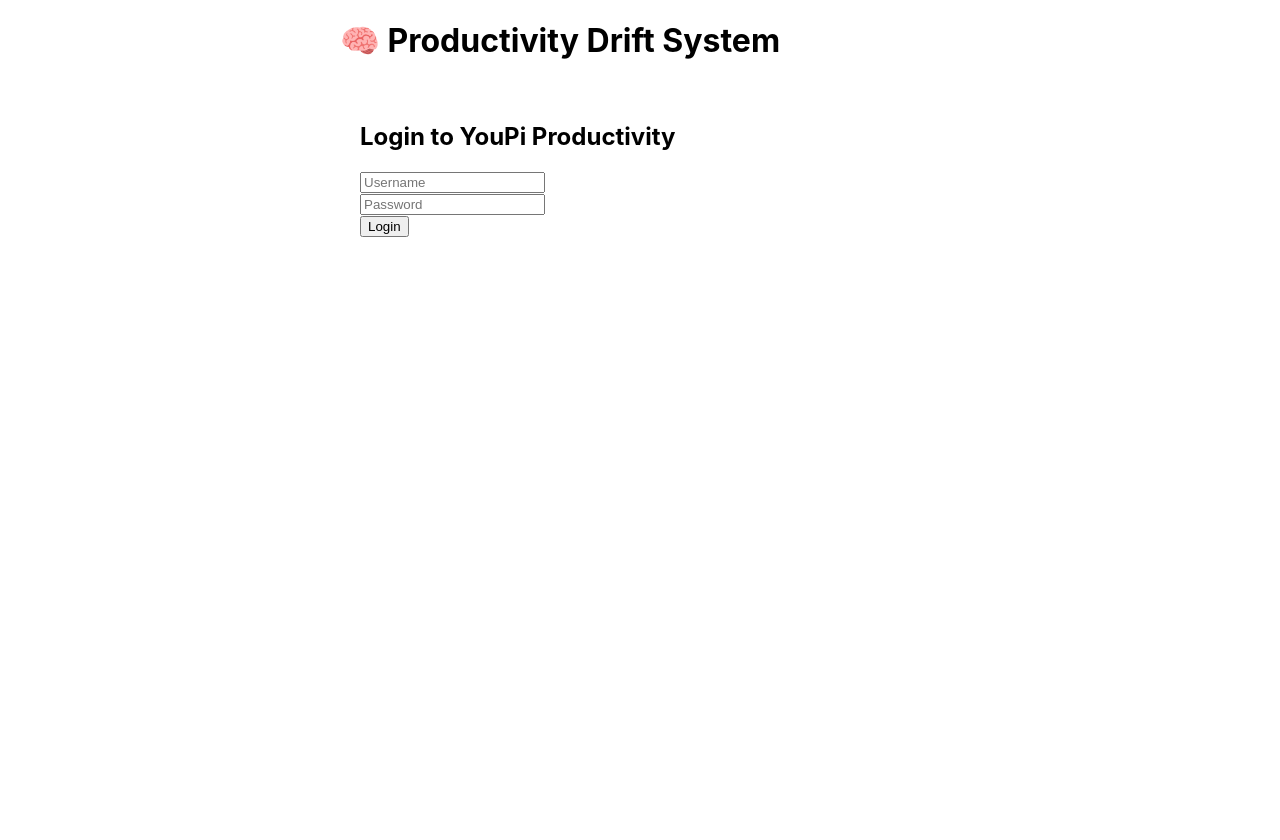
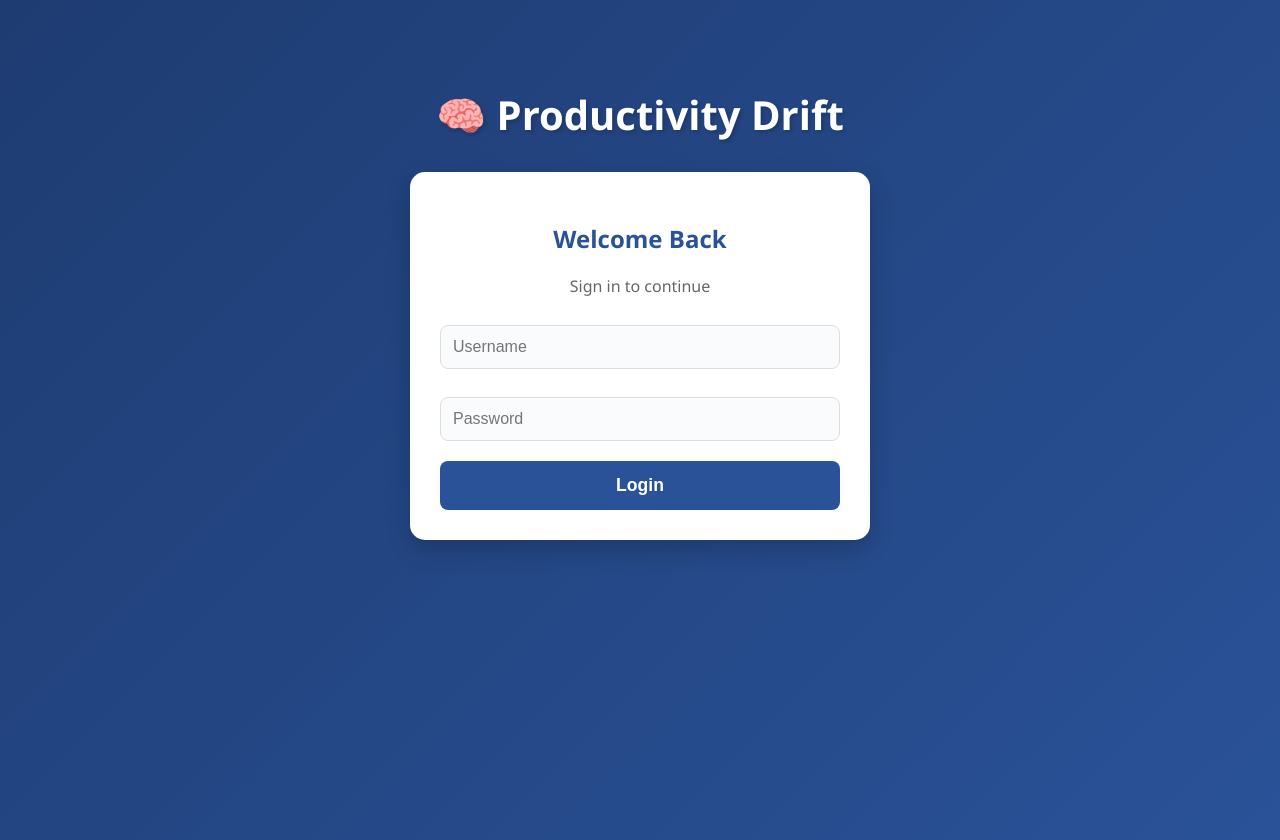
Before and after one commit to nawab-noddy/Productivity-Analytics-Burnout-Detection-Platform, a React (Create React App) app in the folder frontend/: page / in a window 1280 px wide. Before the commit the page ends 800 px from the top, so only its background shows below. Built offline with nearby package versions, Linux system fonts and the light colour scheme.

Commit message:
Start working on UI/UX

```diff
--- a/frontend/src/App.css
+++ b/frontend/src/App.css
@@ -1,38 +1,126 @@
-.App {
-  text-align: center;
+/* 1. Global Background */
+body {
+  background: linear-gradient(135deg, #1e3c72 0%, #2a5298 100%);
+  color: #333;
+  font-family: 'Segoe UI', Tahoma, Geneva, Verdana, sans-serif;
+  margin: 0;
+  min-height: 100vh;
 }
 
-.App-logo {
-  height: 40vmin;
-  pointer-events: none;
+/* 2. Main Container */
+.app-container {
+  max-width: 800px;
+  margin: 40px auto;
+  padding: 20px;
 }
 
-@media (prefers-reduced-motion: no-preference) {
-  .App-logo {
-    animation: App-logo-spin infinite 20s linear;
-  }
+.header {
+  text-align: center;
+  color: white;
+  margin-bottom: 30px;
+  font-size: 2.5rem;
+  text-shadow: 2px 2px 4px rgba(0,0,0,0.2);
 }
 
-.App-header {
-  background-color: #282c34;
-  min-height: 100vh;
-  display: flex;
-  flex-direction: column;
-  align-items: center;
-  justify-content: center;
-  font-size: calc(10px + 2vmin);
-  color: white;
+/* 3. Floating Cards */
+.card {
+  background: white;
+  border-radius: 15px;
+  padding: 30px;
+  box-shadow: 0 10px 25px rgba(0,0,0,0.2);
+  margin-bottom: 25px;
+  transition: transform 0.2s ease-in-out;
 }
 
-.App-link {
-  color: #61dafb;
+.card:hover {
+  transform: translateY(-2px);
 }
 
-@keyframes App-logo-spin {
-  from {
-    transform: rotate(0deg);
-  }
-  to {
-    transform: rotate(360deg);
-  }
+/* 4. Form Inputs */
+input, textarea {
+  width: 100%;
+  padding: 12px;
+  margin: 8px 0 20px;
+  border: 1px solid #ddd;
+  border-radius: 8px;
+  box-sizing: border-box;
+  font-size: 1rem;
+  background-color: #f9fbfd;
 }
+
+input:focus, textarea:focus {
+  outline: none;
+  border-color: #2a5298;
+  box-shadow: 0 0 0 3px rgba(42, 82, 152, 0.1);
+}
+
+/* 5. Buttons */
+button {
+  background-color: #2a5298;
+  color: white;
+  border: none;
+  padding: 14px 20px;
+  border-radius: 8px;
+  cursor: pointer;
+  font-size: 1.1rem;
+  font-weight: bold;
+  width: 100%;
+  transition: background 0.3s ease;
+}
+
+button:hover {
+  background-color: #1e3c72;
+}
+
+.btn-danger {
+  background-color: #dc3545;
+  width: auto;
+  padding: 8px 15px;
+  float: right;
+  font-size: 0.9rem;
+}
+
+.btn-danger:hover {
+  background-color: #c82333;
+}
+
+/* 6. Analytics Dashboard Specifics */
+.stats-grid {
+  display: grid;
+  grid-template-columns: repeat(3, 1fr);
+  gap: 15px;
+  margin-bottom: 25px;
+}
+
+.stat-box {
+  background: #f4f7f6;
+  padding: 15px;
+  border-radius: 10px;
+  text-align: center;
+  border-bottom: 4px solid #2a5298;
+}
+
+.stat-value {
+  font-size: 1.8rem;
+  font-weight: bold;
+  color: #2a5298;
+  margin: 10px 0 0;
+}
+
+.alert-box {
+  padding: 20px;
+  border-radius: 10px;
+  margin-bottom: 15px;
+}
+
+.alert-warning {
+  background-color: #fff3cd;
+  color: #856404;
+  border-left: 6px solid #ffc107;
+}
+
+.alert-info {
+  background-color: #e0f3ff;
+  color: #0056b3;
+  border-left: 6px solid #007bff;
+}
--- a/frontend/src/App.js
+++ b/frontend/src/App.js
@@ -2,20 +2,29 @@ import Login from './components/Login';
 import ProductivityLogger from './components/ProductivityLogger';
 import Analytics from './components/Analytics';
 import { useState } from 'react';
+import './App.css'; // MUST IMPORT THE CSS
 
 function App() {
   const [isLoggedIn, setIsLoggedIn] = useState(!!localStorage.getItem('token'));
 
+  const handleLogout = () => {
+    localStorage.removeItem('token');
+    setIsLoggedIn(false);
+  };
+
   return (
-    <div className="App" style={{ maxWidth: '600px', margin: '0 auto' }}>
-      <h1>🧠 Productivity Drift System</h1>
+    <div className="app-container">
+      {isLoggedIn && (
+        <button className="btn-danger" onClick={handleLogout}>Logout</button>
+      )}
+      <h1 className="header">🧠 Productivity Drift</h1>
+
       {!isLoggedIn ? (
         <Login onLogin={() => setIsLoggedIn(true)} />
       ) : (
         <>
-          <button onClick={() => { localStorage.removeItem('token'); setIsLoggedIn(false); }}>Logout</button>
+          <Analytics />
           <ProductivityLogger />
-          <Analytics />
         </>
       )}
     </div>
--- a/frontend/src/components/Analytics.js
+++ b/frontend/src/components/Analytics.js
@@ -4,6 +4,7 @@ import API from '../api/axiosConfig';
 const Analytics = () => {
     const [data, setData] = useState(null);
 
+    useEffect(() => {
         const fetchAnalytics = async () => {
             try {
                 const response = await API.get('/analytics/weekly');
@@ -12,33 +13,49 @@ const Analytics = () => {
                 console.error("Failed to fetch analytics", err);
             }
         };
-
-    useEffect(() => {
         fetchAnalytics();
     }, []);
 
-    if (!data) return <p>Loading insights...</p>;
+    if (!data) return <div className="card"><h3 style={{textAlign: 'center'}}>Loading Insights...</h3></div>;
 
     return (
-        <div style={{ backgroundColor: '#f9f9f9', padding: '20px', borderRadius: '8px' }}>
-            <h3>Your Performance Insights</h3>
-            <ul>
-                <li>Average Work: {data.averageWorkHours}h</li>
-                <li>Average Sleep: {data.averageSleepHours}h</li>
-                <li>Stress Level: {data.averageStress}/5</li>
-            </ul>
+        <div className="card">
+            <h2 style={{ marginTop: 0, color: '#333' }}>Your Weekly Dashboard</h2>
 
-            <div style={{ padding: '10px', border: '1px solid orange' }}>
-                <h4>Rule-Based Warning (Java)</h4>
-                <p>Burnout Risk: <strong>{data.burnoutRisk}</strong></p>
-                <p>{data.recommendation}</p>
+            {/* The 3 Metric Boxes */}
+            <div className="stats-grid">
+                <div className="stat-box">
+                    <div>Avg Work</div>
+                    <div className="stat-value">{data.averageWorkHours}h</div>
+                </div>
+                <div className="stat-box">
+                    <div>Avg Sleep</div>
+                    <div className="stat-value">{data.averageSleepHours}h</div>
+                </div>
+                <div className="stat-box">
+                    <div>Avg Stress</div>
+                    <div className="stat-value">{data.averageStress} / 5</div>
+                </div>
             </div>
 
-            <div style={{ padding: '10px', border: '1px solid blue', marginTop: '10px' }}>
-                <h4>AI Prediction (Python)</h4>
-                <p>Status: {data.aiAnalysisStatus}</p>
-                <p>Burnout Detected: {data.aiBurnoutPrediction === 1 ? "YES" : "NO"}</p>
-                <p>Risk Probability: {(data.aiRiskProbability * 100).toFixed(2)}%</p>
+            {/* Java Rules Box */}
+            <div className="alert-box alert-warning">
+                <h4 style={{ margin: '0 0 10px 0' }}>⚙️ Deterministic Logic (Java)</h4>
+                <p style={{ margin: '5px 0' }}><strong>Burnout Risk:</strong> {data.burnoutRisk}</p>
+                <p style={{ margin: '5px 0' }}><strong>Drift Detected:</strong> {data.productivityDropping ? "Yes 📉" : "No 📈"}</p>
+                <p style={{ margin: '10px 0 0 0', fontSize: '0.9rem' }}><em>"{data.recommendation}"</em></p>
+            </div>
+
+            {/* Python AI Box */}
+            <div className="alert-box alert-info">
+                <h4 style={{ margin: '0 0 10px 0' }}>🧠 AI Prediction (Python)</h4>
+                <p style={{ margin: '5px 0' }}><strong>Status:</strong> {data.aiAnalysisStatus}</p>
+                <p style={{ margin: '5px 0' }}>
+                    <strong>Burnout Forecast:</strong> {data.aiBurnoutPrediction === 1 ? "⚠️ HIGH LIKELIHOOD" : "✅ HEALTHY"}
+                </p>
+                <p style={{ margin: '0' }}>
+                    <strong>Confidence Level:</strong> {data.aiRiskProbability ? (data.aiRiskProbability * 100).toFixed(1) : 0}%
+                </p>
             </div>
         </div>
     );
--- a/frontend/src/components/Login.js
+++ b/frontend/src/components/Login.js
@@ -1,7 +1,6 @@
 import React, { useState } from 'react';
 import API from '../api/axiosConfig';
 
-// FIX: Added { onLogin } as a prop
 const Login = ({ onLogin }) => {
     const [credentials, setCredentials] = useState({ username: '', password: '' });
     const [message, setMessage] = useState('');
@@ -14,29 +13,25 @@ const Login = ({ onLogin }) => {
         e.preventDefault();
         try {
             const response = await API.post('/auth/login', credentials);
-
             localStorage.setItem('token', response.data);
-            setMessage('Login Successful! Token saved.');
-
-            // FIX: Call the function to tell App.js to change the screen
-            if (onLogin) {
-                onLogin();
-            }
-
+            if (onLogin) onLogin();
         } catch (error) {
             setMessage('Login Failed: ' + (error.response?.data?.error || 'Server Error'));
         }
     };
 
     return (
-        <div style={{ padding: '20px' }}>
-            <h2>Login to YouPi Productivity</h2>
+        <div className="card" style={{ maxWidth: '400px', margin: '0 auto' }}>
+            <h2 style={{ textAlign: 'center', color: '#2a5298' }}>Welcome Back</h2>
+            <p style={{ textAlign: 'center', color: '#666', marginBottom: '20px' }}>Sign in to continue</p>
+
             <form onSubmit={handleLogin}>
-                <input name="username" placeholder="Username" onChange={handleChange} /><br/>
-                <input name="password" type="password" placeholder="Password" onChange={handleChange} /><br/>
+                <input name="username" placeholder="Username" onChange={handleChange} required />
+                <input name="password" type="password" placeholder="Password" onChange={handleChange} required />
                 <button type="submit">Login</button>
             </form>
-            <p>{message}</p>
+
+            {message && <p style={{ color: 'red', textAlign: 'center', marginTop: '15px' }}>{message}</p>}
         </div>
     );
 };
```
Also changed, not shown: frontend/src/components/ProductivityLogger.js (+28 -18 lines). Lines whose indentation alone changed are shown as unchanged.
